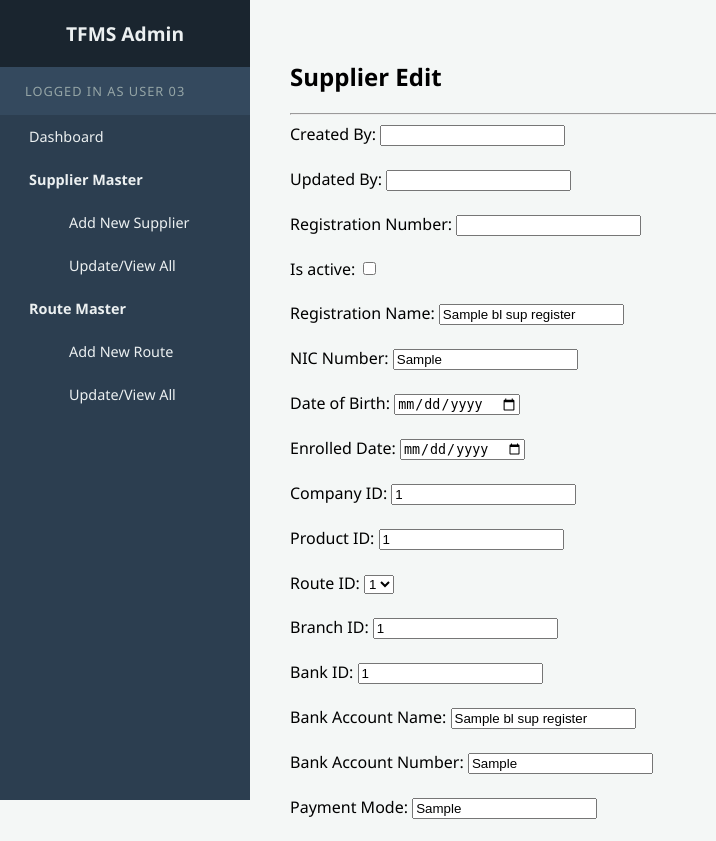
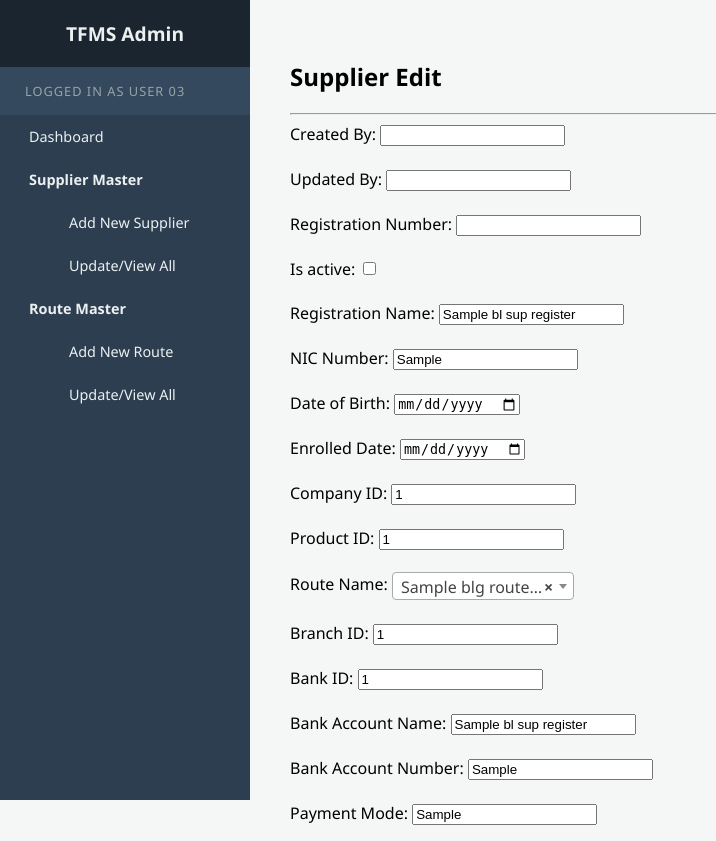
Before and after one commit to Crexto/TFMS, a Flask app: page /supplier/edit/1 in a window 1280 px wide. Shown: the top 841 px of the page, without its empty margins (0-716 px from the left). Run offline with Flask 3, Linux system fonts and the light colour scheme; a database or web service that is not in the repository returns one stand-in record (values such as "Sample title"); some libraries are stand-ins or nearby versions.

Commit message:
added quality changes

```diff
--- a/routes/supplier_routes.py
+++ b/routes/supplier_routes.py
@@ -16,7 +16,7 @@ def supplier():
         return render_template("supp.html", supp=data, type=view_type)
     elif view_type == "add":
         curr = conn.cursor()
-        curr.execute("SELECT id FROM blg_routemaster")
+        curr.execute("SELECT id, route_name FROM blg_routemaster")
         data = curr.fetchall()
         curr.close()
         return render_template("supp.html", supp=data ,type=view_type)
@@ -101,7 +101,7 @@ SELECT created_by,
         curr.execute(sql,(id,))
         a = curr.fetchone()
         a = ["" if x is None else x for x in a]
-        curr.execute("SELECT id FROM blg_routemaster")
+        curr.execute("SELECT id, route_name FROM blg_routemaster")
         data = curr.fetchall()
         curr.close()
         return render_template("suppedit.html", id=id, a=a, supp=data)
@@ -163,7 +163,6 @@ UPDATE bl_sup_register SET
 WHERE id=%(id)s
 """
         data = request.form.to_dict()
-        print(data)
 
         for x in data.keys():
             if data[x].strip() == "":
@@ -186,6 +185,38 @@ WHERE id=%(id)s
         data["other_scheme_registered"] = bool(request.form.get('other_scheme_registered'))
         data["collector"] = bool(request.form.get('collector'))
         data["id"] = id
+
+        check_sql = """
+            SELECT id, reg_no, reg_name, nic_no, bank_account_name, bank_account
+            FROM public.bl_sup_register
+            WHERE (reg_no IS NOT NULL AND reg_no = %s)
+            OR (LOWER(reg_name) = LOWER(%s))
+            OR (nic_no IS NOT NULL AND nic_no = %s)
+            OR (bank_account_name IS NOT NULL AND bank_account = %s)
+            OR (bank_account IS NOT NULL AND bank_account = %s)
+            """
+
+        vals = (
+            data["reg_no"],
+            data["reg_name"],
+            data["nic_no"],
+            data["bank_account_name"],
+            data["bank_account"]
+        )
+
+        curr.execute(check_sql, vals)
+        duplicate = curr.fetchall()
+
+        for x in duplicate:
+            if not(x[0] == id):
+                labels = ["Registration No", "Registration Name", "NIC No", "Bank Account Name", "Bank Account"]
+
+                for i, val in enumerate(x[1::]):
+                    if val and str(val).strip() == str(vals[i]).strip():
+                        flash(f"Error: The {labels[i]} '{val}' is already registered.", "danger")
+                        curr.close()
+                        break
+                return redirect(url_for("supplier.supplier" ,type="manage"))
 
         try:
 
@@ -338,6 +369,38 @@ VALUES (
     data["other_scheme_registered"] = bool(request.form.get('other_scheme_registered'))
     data["collector"] = bool(request.form.get('collector'))
 
+    check_sql = """
+        SELECT reg_no, reg_name, nic_no, bank_account_name, bank_account
+        FROM public.bl_sup_register
+        WHERE (reg_no IS NOT NULL AND reg_no = %s)
+        OR (LOWER(reg_name) = LOWER(%s))
+        OR (nic_no IS NOT NULL AND nic_no = %s)
+        OR (bank_account_name IS NOT NULL AND bank_account = %s)
+        OR (bank_account IS NOT NULL AND bank_account = %s)
+        """
+
+    vals = (
+        data["reg_no"],
+        data["reg_name"],
+        data["nic_no"],
+        data["bank_account_name"],
+        data["bank_account"]
+    )
+
+    curr.execute(check_sql, vals)
+    duplicate = curr.fetchone()
+
+    if duplicate:
+        labels = ["Registration No", "Registration Name", "NIC No", "Bank Account Name", "Bank Account"]
+
+        for i, val in enumerate(duplicate):
+            if val and str(val).strip() == str(vals[i]).strip():
+                flash(f"Error: The {labels[i]} '{val}' is already registered.", "danger")
+                curr.close()
+                break
+
+        return redirect(url_for("supplier.supplier" ,type="add"))
+
     try:
 
         curr.execute(sql, data)
--- a/templates/suppedit.html
+++ b/templates/suppedit.html
@@ -4,6 +4,10 @@
     <meta charset="UTF-8">
     <meta name="viewport" content="width=device-width, initial-scale=1.0">
     <title>TFMS - Master</title>
+    <script src="https://code.jquery.com/jquery-3.6.0.min.js"></script>
+    <link href="https://cdn.jsdelivr.net/npm/select2@4.1.0-rc.0/dist/css/select2.min.css" rel="stylesheet" />
+    <script src="https://cdn.jsdelivr.net/npm/select2@4.1.0-rc.0/dist/js/select2.min.js"></script>
+
     <style>
         :root {
             --primary-bg: #2c3e50;
@@ -162,12 +166,21 @@
             <label>Product ID: </label>
             <input name="product_id" type="number" value="{{a[3]}}"><br><br>
 
-            <label>Route ID: </label>
-            <select name="route_id" form="SupF" required>
-                {% for x in supp %}
-                <option value="{{ x[0] }}" {{ 'selected' if x[0] == a[5] }}>{{ x[0] }}</option>
-                {% endfor %}
-            </select><br><br>
+            <label for="route_select">Route Name: </label>
+                <select name="route_id" id="route_select" class="form-control" form="SupF" required>
+                    <option value=""> Search and Select a Route </option>
+                        {% for x in supp %}
+                            <option value="{{ x[0] }}" {{ 'selected' if x[0] == a[5] }}>{{ x[1] }}</option>
+                        {% endfor %}
+                    </select><br><br>
+
+            <script>$(document).ready(function() {
+                $('#route_select').select2({
+                    placeholder: "Type to search routes...",
+                    allowClear: true,
+                });
+            });
+            </script>
 
             <label>Branch ID: </label>
             <input name="branch_id" type="number" value="{{a[16]}}"><br><br>
```
Also changed, not shown: routes/route_routes.py (+37 -1 lines), templates/supp.html (+18 -5 lines).
